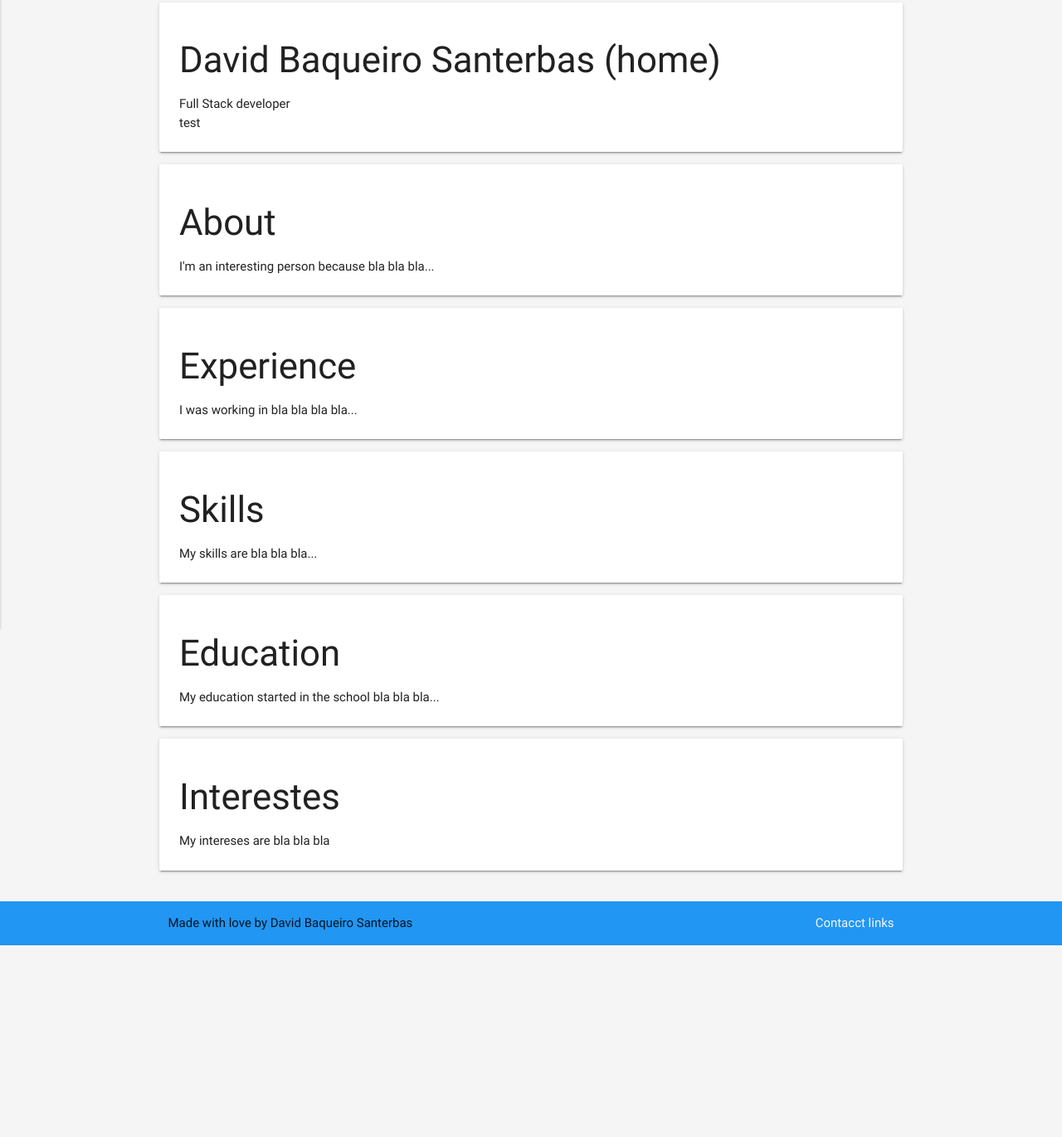
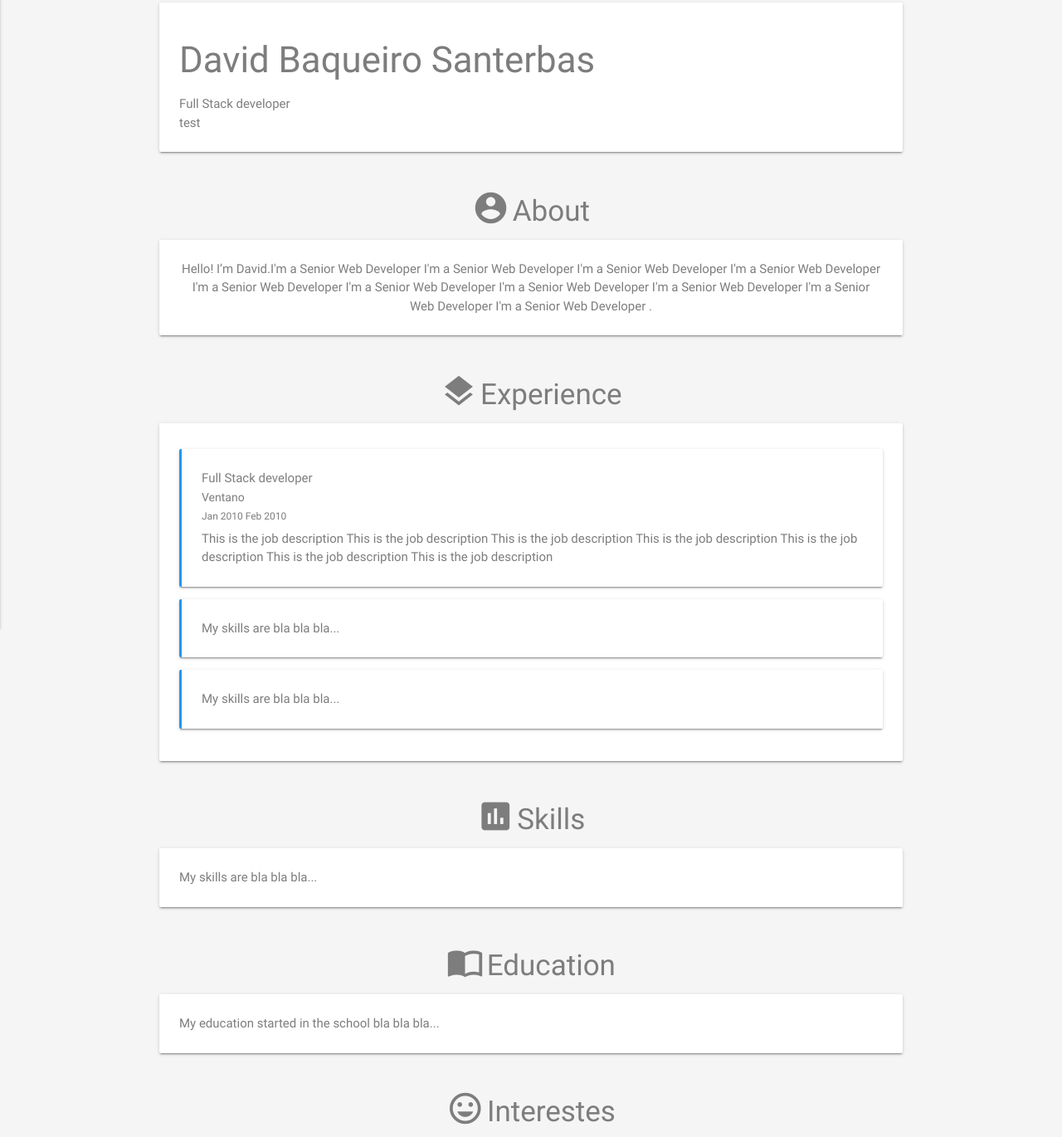
Before and after one commit to bakeiro/curriculum, a plain HTML site: page index.html in a window 1280 px wide. Shown: the part 103-1473 px from the top of the page at 83% size. Before the commit the page ends 1242 px from the top, so only its background shows below. Drawn offline with nearby package versions, Linux system fonts and the light colour scheme.

Commit message:
update layout

```diff
--- a/index.html
+++ b/index.html
@@ -12,6 +12,8 @@
 	<link href="https://fonts.googleapis.com/icon?family=Material+Icons" rel="stylesheet">
 	<link rel="stylesheet" href="lib/node_modules/materialize-css/dist/css/materialize.min.css">
 	<link rel="stylesheet" href="lib/css/styles.css">
+	<link rel="stylesheet" href="lib/css/styles.css">
+
 
 	<style>
 	</style>
@@ -51,7 +53,7 @@
 		<div class="card horizontal">
 			<div class="card-stacked">
 				<div class="card-content">
-					<h3>David Baqueiro Santerbas (home)</h3>
+					<h3>David Baqueiro Santerbas</h3>
 					<p>Full Stack developer</p>
 					<p>test</p>
 				</div>
@@ -65,49 +67,106 @@
 
 		<div class="container">
 
+			<br>
+			<div class="section-title">
+				<i class="small material-icons">account_circle</i>
+				<span class="section-title">About</span>
+			</div>
 			<div class="card horizontal">
 				<div class="card-stacked">
 					<div class="card-content">
-						<h3>About</h3>
-						<p>I'm an interesting person because bla bla bla...</p>
+						<p class="center-align">Hello! I’m David.I'm a Senior Web Developer I'm a Senior Web Developer I'm a Senior Web Developer I'm a Senior Web
+							Developer I'm a Senior Web Developer I'm a Senior Web Developer I'm a Senior Web Developer I'm a Senior Web Developer
+							I'm a Senior Web Developer I'm a Senior Web Developer .</p>
 					</div>
 				</div>
 			</div>
 
+			<br>
 
+			<div class="section-title">
+				<i class="small material-icons">layers</i>
+				<span class="section-title">Experience</span>
+			</div>
 			<div class="card horizontal">
 				<div class="card-stacked">
 					<div class="card-content">
-						<h3>Experience</h3>
-						<p>I was working in bla bla bla bla...</p>
+
+						<div class="timeline-experience">
+
+							<div class="card horizontal">
+								<div class="card-stacked">
+									<div class="card-content">
+										<p>Full Stack developer</p>
+										<span class="job-company">Ventano</span>
+										<br>
+										<span class="job-time">Jan 2010 Feb 2010</span>
+										<p class="job-description">This is the job description This is the job description This is the job description This is the job description
+											This is the job description This is the job description This is the job description </p>
+									</div>
+								</div>
+							</div>
+
+							<div class="card horizontal">
+								<div class="card-stacked">
+									<div class="card-content">
+										<p>My skills are bla bla bla...</p>
+									</div>
+								</div>
+							</div>
+
+							<div class="card horizontal">
+								<div class="card-stacked">
+									<div class="card-content">
+										<p>My skills are bla bla bla...</p>
+									</div>
+								</div>
+							</div>
+
+						</div>
+
 					</div>
 				</div>
 			</div>
 
+			<br>
 
+
+			<div class="section-title">
+				<i class="small material-icons">insert_chart</i>
+				<span class="section-title">Skills</span>
+			</div>
 			<div class="card horizontal">
 				<div class="card-stacked">
 					<div class="card-content">
-						<h3>Skills</h3>
 						<p>My skills are bla bla bla...</p>
 					</div>
 				</div>
 			</div>
 
+			<br>
 
+			<div class="section-title">
+				<i class="small material-icons">import_contacts</i>
+				<span class="section-title">Education</span>
+			</div>
 			<div class="card horizontal">
 				<div class="card-stacked">
 					<div class="card-content">
-						<h3>Education</h3>
 						<p>My education started in the school bla bla bla...</p>
 					</div>
 				</div>
 			</div>
 
+			<br>
+
+			<div class="section-title">
+				<i class="small material-icons">mood</i>
+				<span class="section-title">Interestes</span>
+			</div>
 			<div class="card horizontal">
 				<div class="card-stacked">
 					<div class="card-content">
-						<h3>Interestes</h3>
 						<p>My intereses are bla bla bla</p>
 					</div>
 				</div>
@@ -121,17 +180,17 @@
 		<div class="footer-copyright">
 			<div class="container">
 				Made with love by David Baqueiro Santerbas
-				<a class="grey-text text-lighten-4 right" href="#!">Contacct links</a>
+				<a class="grey-text text-lighten-4 title-card					Contacc links</ <i class=" small material-icons ">email</i> a>
 			</div>
 		</div>
 	</footer>
 
 
-	<script src="lib/node_modules/jquery/dist/jquery.min.js"></script>
-	<script src="lib/node_modules/materialize-css/dist/js/materialize.min.js"></script>
+	<script src="lib/node_modules/jquery/dist/jquery.min.js "></script>
+	<script src="lib/node_modules/materialize-css/dist/js/materialize.min.js "></script>
 
 	<script>
-		$(".button-collapse").sideNav();
+		$(".button-collapse ").sideNav();
 	</script>
 </body>
 
--- a/lib/css/styles.css
+++ b/lib/css/styles.css
@@ -11,3 +11,33 @@ div.main.container{
 footer{
 	padding:15px;
 }
+body{
+	color:#7d7d7d;
+}
+h5.center-align{
+	margin:
+}
+span.job-time{
+	font-size: 12px;
+}
+span.job-company{
+	font-size: 14px;
+}
+p.job-description{
+	padding-top:5px;
+}
+div.timeline-experience div.card-content{
+	border-left: 3px solid #2196f3;
+	border-radius: 2px;
+}
+div.section-title i.small.material-icons{
+	font-size: 3rem;
+	position: relative;
+    top: 7px;
+}
+div.section-title span.section-title{
+	font-size: 35px;
+}
+div.section-title{
+	text-align: center;
+}
```
